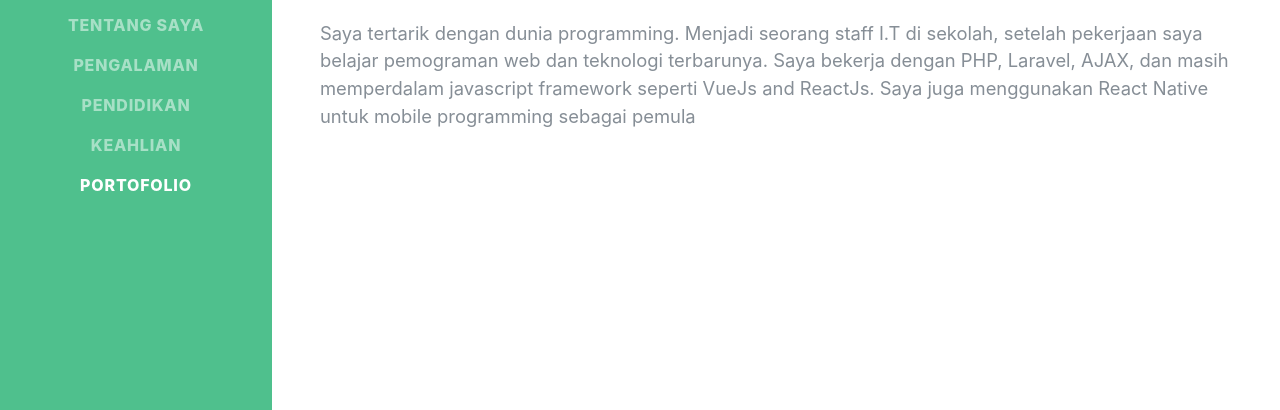
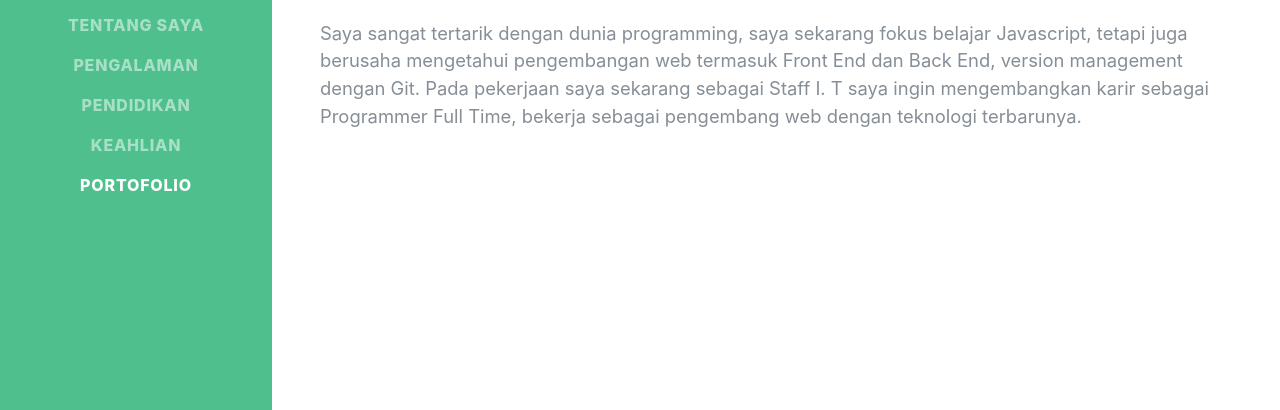
Before and after one commit to aditarigan/cv, a plain HTML site: page index.html in a window 1280 px wide. Shown: the part 387-797 px from the top of the page. Drawn offline with Linux system fonts and the light colour scheme; a web font is replaced by a local one.

Commit message:
redescription

```diff
--- a/index.html
+++ b/index.html
@@ -66,7 +66,7 @@
 				<div class="subheading mb-5">Medan, <i class="fa fa-phone"></i> 082277216907 ·
 					<a href="mailto:name@email.com"><i class="fa fa-envelope"> </i> adfbit92@gmail.com</a>
 				</div>
-				<p class="lead mb-5">Saya tertarik dengan dunia programming. Menjadi seorang staff I.T di sekolah, setelah pekerjaan saya belajar pemograman web dan teknologi terbarunya. Saya bekerja dengan PHP, Laravel, AJAX, dan masih memperdalam javascript framework seperti VueJs and ReactJs. Saya juga menggunakan React Native untuk mobile programming sebagai pemula</p>
+				<p class="lead mb-5">Saya sangat tertarik dengan dunia programming, saya sekarang fokus belajar Javascript, tetapi juga berusaha mengetahui pengembangan web termasuk Front End dan Back End, version management dengan Git. Pada pekerjaan saya sekarang sebagai Staff I. T saya ingin mengembangkan karir sebagai Programmer Full Time, bekerja sebagai pengembang web dengan teknologi terbarunya.</p>
 				<!-- <div class="social-icons">
 					<a href="#">
 						<i class="fab fa-linkedin-in"></i>
```
